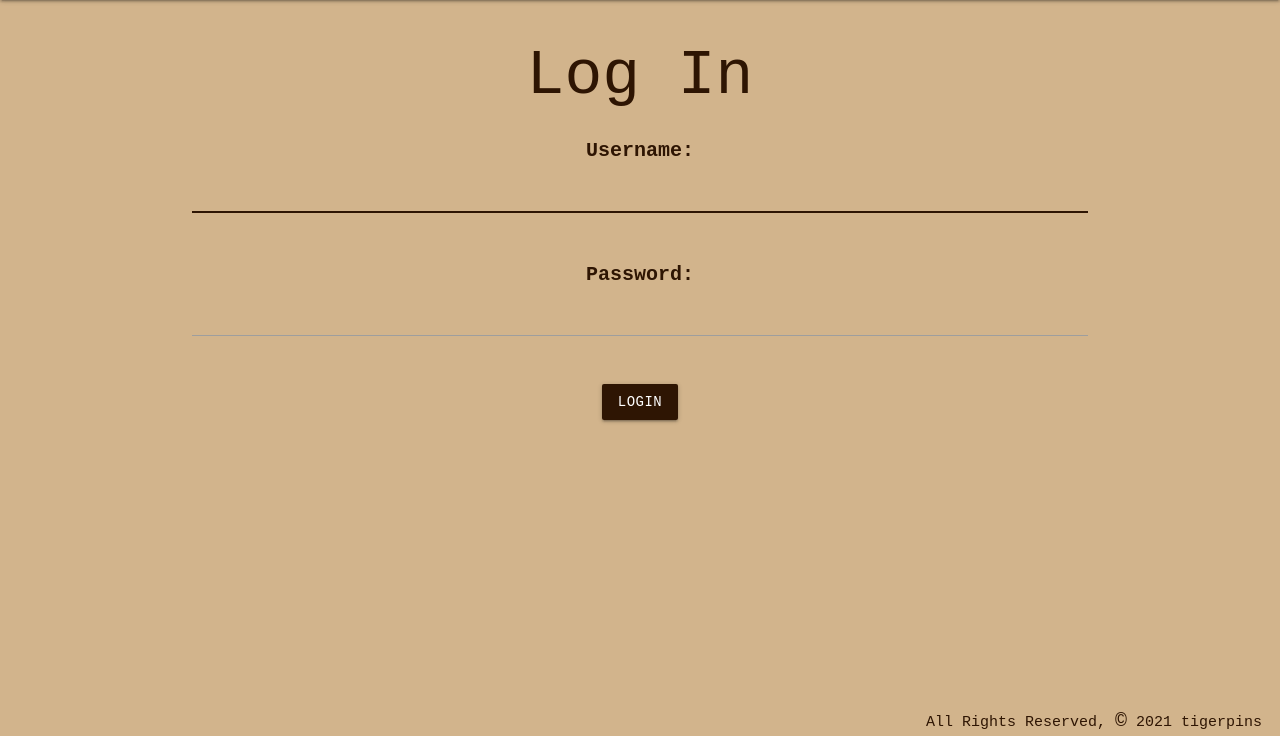
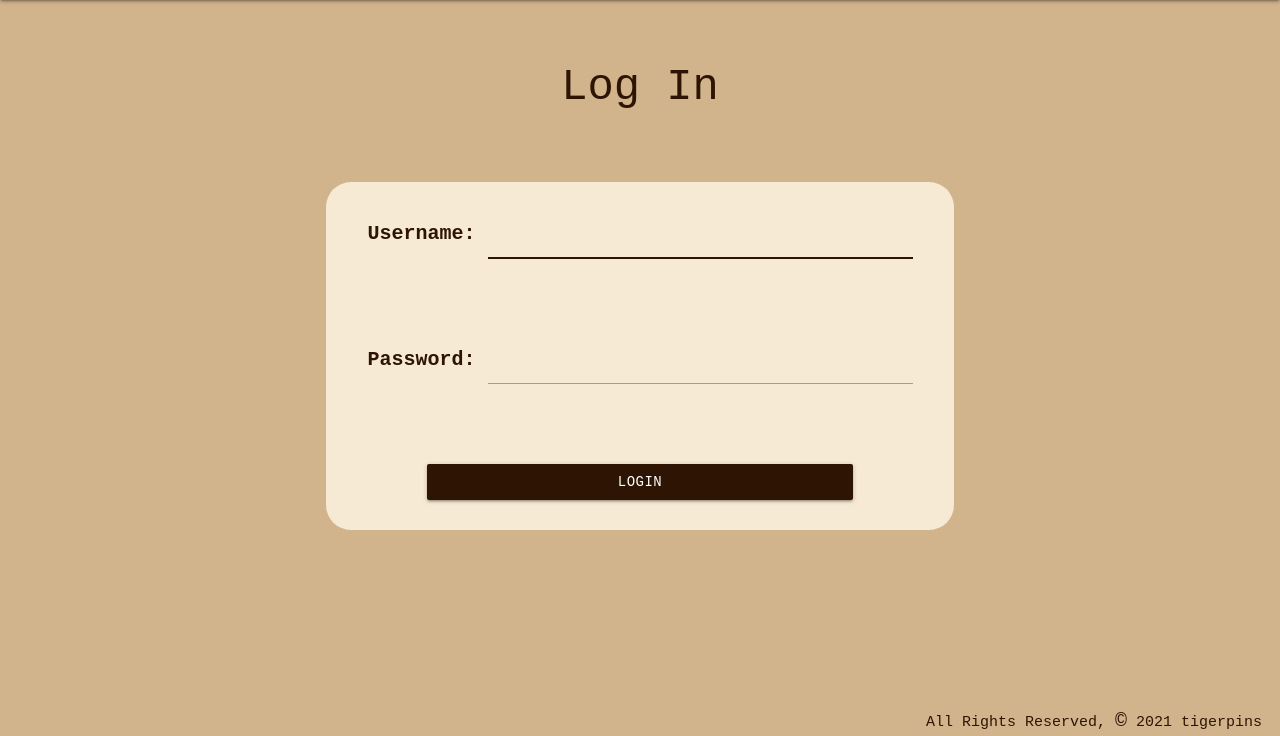
Before and after one commit to alexmcdermid/tigerpins, a Django app: page /accounts/login/ in a window 1280 px wide. Shown: the part 64-800 px from the top of the page. Run offline with Django 3.2, Linux system fonts and the light colour scheme.

Commit message:
CSS: Log in page and Sign up page

```diff
--- a/mainapp/static/css/style.css
+++ b/mainapp/static/css/style.css
@@ -231,3 +231,10 @@ th {
   margin: 20px auto;
 }
 /* text over flows in mobile view */
+
+/* login */
+#login, #id_password, #id_username {
+  width: 70%;
+  text-align: center;
+  margin: 20px auto;
+}
--- a/mainapp/templates/registration/login.html
+++ b/mainapp/templates/registration/login.html
@@ -1,12 +1,15 @@
 {% extends 'base.html' %}
 {% block content %}
-<h1>Log In</h1>
+
+<div class="_wrapper">
+<h3 class="create_slogan">Log In</h3>
 
 <!-- Add the login form -->
-<form method="post" action="{% url 'login' %}">
+<form class="signup_form_container" method="post" action="{% url 'login' %}">
   {% csrf_token %}
   {{ form.as_p }}
-  <input type="submit" class="btn" value="login">
-  <input type="hidden" name="next" value="{{ next }}">
+  <input id="login" type="submit" class="btn" value="login">
+  <input id="login" type="hidden" name="next" value="{{ next }}">
 </form>
 {% endblock %}
+</div>
--- a/mainapp/templates/registration/signup.html
+++ b/mainapp/templates/registration/signup.html
@@ -1,6 +1,7 @@
-{% extends 'base.html' %} {% block content %}
+{% extends 'base.html' %}
+{% block content %}
 
-<div class="form_wrapper">
+<div class="signup_wrapper">
   <h3 class="create_slogan">Let your adventer begin!</h3>
   {% if error_message %}
   <p class="red-text">{{ error_message }}</p>
```
